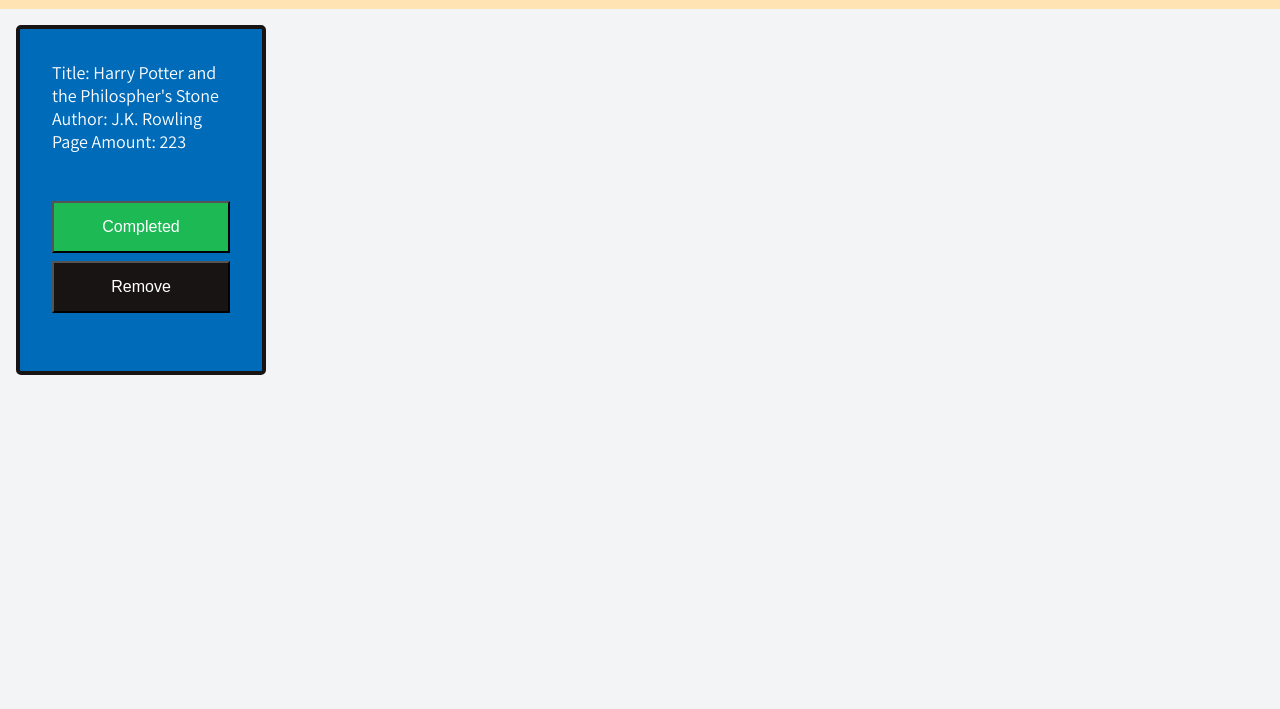
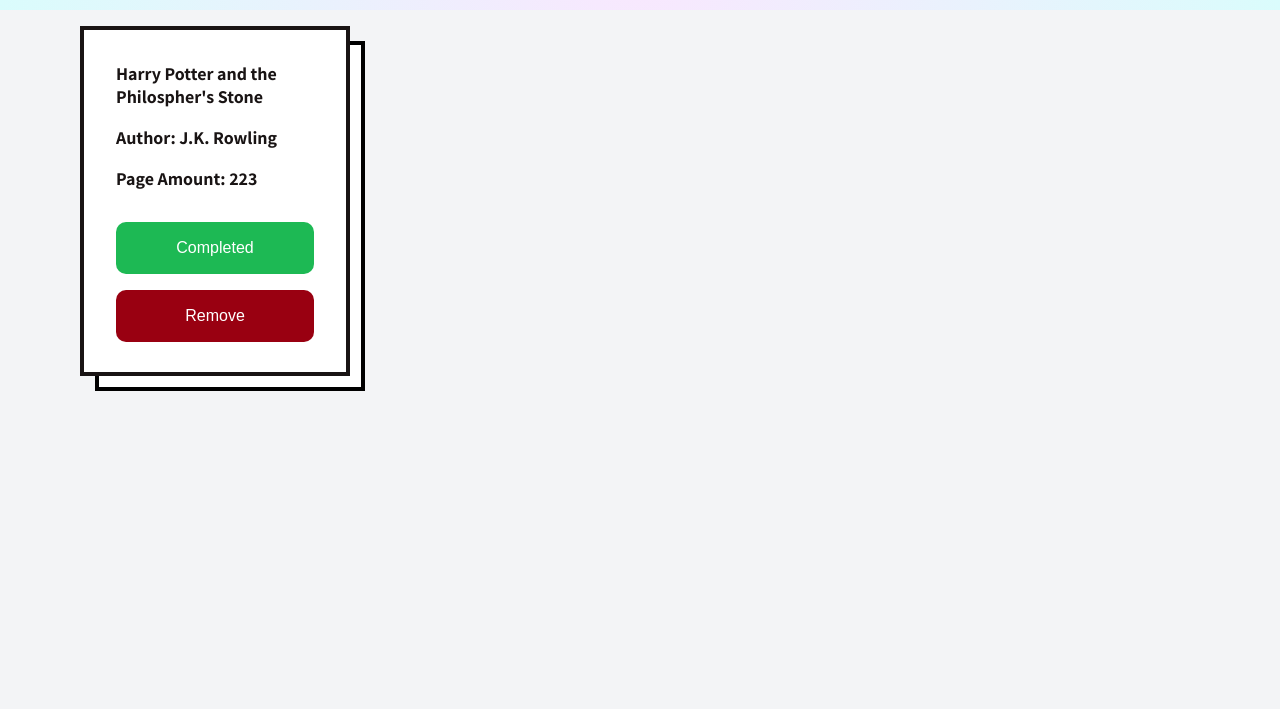
Before and after one commit to AlparslanKilinc/Libary, a plain HTML site: page index.html in a window 1280 px wide. Shown: the part 91-800 px from the top of the page. Drawn offline with Linux system fonts and the light colour scheme.

Commit message:
Add Styling and Color
    Changed content box border colors, add box shadow.
    change colors of buttons, header and main.
    add borders and font changes.

```diff
--- a/script.js
+++ b/script.js
@@ -95,21 +95,27 @@
     }
     else{
         read_btn.textContent="In Progress";
-        read_btn.style.backgroundColor="#D22B2B";
+        read_btn.style.backgroundColor="#E2D1F9";
     }
 
 
-    title.textContent= "Title:"+" "+book.title;
+    title.textContent=book.title;
     author.textContent="Author:"+" "+book.author;
     pages.textContent="Page Amount:"+" "+book.pages;
 
+    let up_box=document.createElement("div");
+    let btm_box=document.createElement("div");
 
-    box.appendChild(title);
-    box.appendChild(author);
-    box.appendChild(pages);
-    box.appendChild(read_btn);
-    box.appendChild(delete_btn);
+    up_box.appendChild(title);
+    up_box.appendChild(author);
+    up_box.appendChild(pages);
+    btm_box.appendChild(read_btn);
+    btm_box.appendChild(delete_btn);
+    box.appendChild(up_box);
+    box.appendChild(btm_box);
 
+    up_box.classList.add("box_up");
+    btm_box.classList.add("box_btm");
     box.classList.add("book-box");
     return box;
 }
@@ -132,7 +138,7 @@
     }
     else{
         read_btn.textContent="In Progress";
-        read_btn.style.backgroundColor="#D22B2B";
+        read_btn.style.backgroundColor="#E2D1F9";
     }
 }
 
--- a/style.css
+++ b/style.css
@@ -21,13 +21,11 @@
     --font-Regular: Assistant-Regular;
     --font-Bold: Assistant-Bold;
     --font-Light: Assistant-Light;
-    --color-black: #191414;
-    --color-green:#1DB954;
-    --color-gray: #f3f4f6;
-    --color-dark-blue: #006BB9;
-    --color-light-blue: #30A0E0;
-    --color-yellow: #FFC973;
-    --color-light-yellow: #FFE3B3;
+    --black: #191414;
+    --green:#1DB954;
+    --gray: #f3f4f6;
+    --cherry: #990011ff;
+
 }
 html,body{
     height: 100%;
@@ -53,70 +51,98 @@
 /* Header */
 #header{
     display: flex;
+    font-size: var(--font-Bold);
+    font-size: 19px;
     justify-content:space-around;
     align-items: center;
-    background-color: var(--color-light-yellow);
+    background: rgb(249,231,254);
+    background: radial-gradient(circle, rgba(249,231,254,1) 0%,
+    rgba(218,252,252,1) 100%);
     color: var(--color-black)
 }
 #add-book{
-    background-color: var(--color-black);
+    background-color: var(--black);
     color: white;
     font: var(--font-Bold);
     border: 1px transparent;
     border-radius: 5px;
     width: 150px;
     height: 40px;
+
 }
 #add-book:hover{
-   box-shadow: 5px 5px white;
+    box-shadow: 3px 4px var(--green);
+}
+
+
+/* All Buttons */
+button:hover{
+   box-shadow: 3px 4px var(--black);
    cursor:pointer;
  }
- #add-book:focus{
+
+ button:focus{
     background-color: transparent;
-    box-shadow: 5px 5px var(--color-black);
   }
 
  /* Content */
  #content{
     display: grid;
+    justify-content: center;
     grid-template-columns: repeat(auto-fill,minmax(250px,1fr));
-    grid-gap: 1rem;
-    row-gap: 2rem;
+    grid-gap: 2rem;
+    row-gap: 3rem;
     padding: 1rem;
-    background-color: var(--color-gray);
+    padding-left: 5rem;
+    background-color: var(--gray);
  }
  .book-box{
     display: flex;
-    max-width: 250px;
+    width: 270px;
     height: 350px;
+    gap: 2rem;
     flex-direction: column;
-    border: 4px solid var(--color-black);
-    background-color: var(--color-dark-blue);
-    color: white;
+    border: 4px solid var(--black);
+    background-color: white;
+    color: var(--black);
+    box-shadow: 15px 15px 0 -4px white,
+    15px 15px black;
     font-size: 18px;
-    border-radius: 5px;
     padding: 2rem;
+ }
+
+ .box_up{
+    display: flex;
+    flex-direction: column;
+    flex: 0.5;
+    gap: 1em;
+ }
+ .box_up>p{
+    font-family: var(--font-Bold);
+ }
+
+ .box_btm{
+    display: flex;
+    flex-direction: column;
+    flex: 0.5;
+    gap: 1rem;
  }
 
 
 
 
  /* Buttons Read & Remove */
- .read_btn{
-    margin-top:3rem;
-    margin-bottom: 0.5rem;
- }
-.delete_btn,.read_btn{
+ .delete_btn,.read_btn{
+    border-radius: 10px;
+    border: 2px solid transparent;
     padding: 15px 32px;
     text-align: center;
     font-size: 16px;
     color: white;
 }
-
 .delete_btn{
-    background-color: var(--color-black);
+    background-color: var(--cherry);
 }
-
 
  /* Form */
  #book-form{
@@ -140,11 +166,11 @@
     position: absolute;
     justify-content: center;
     align-items: center;
-    border: 2px solid var(--color-yellow);
+    border: 2px solid var(--black);
     border-radius: 7px;
     top: 50%;
     left: 50%;
-    color: var(--color-black);
+    color: var(--black);
     transform: translate(-50%,-50%);
     -ms-transform: translate(-50%,-50%);
  }
```
